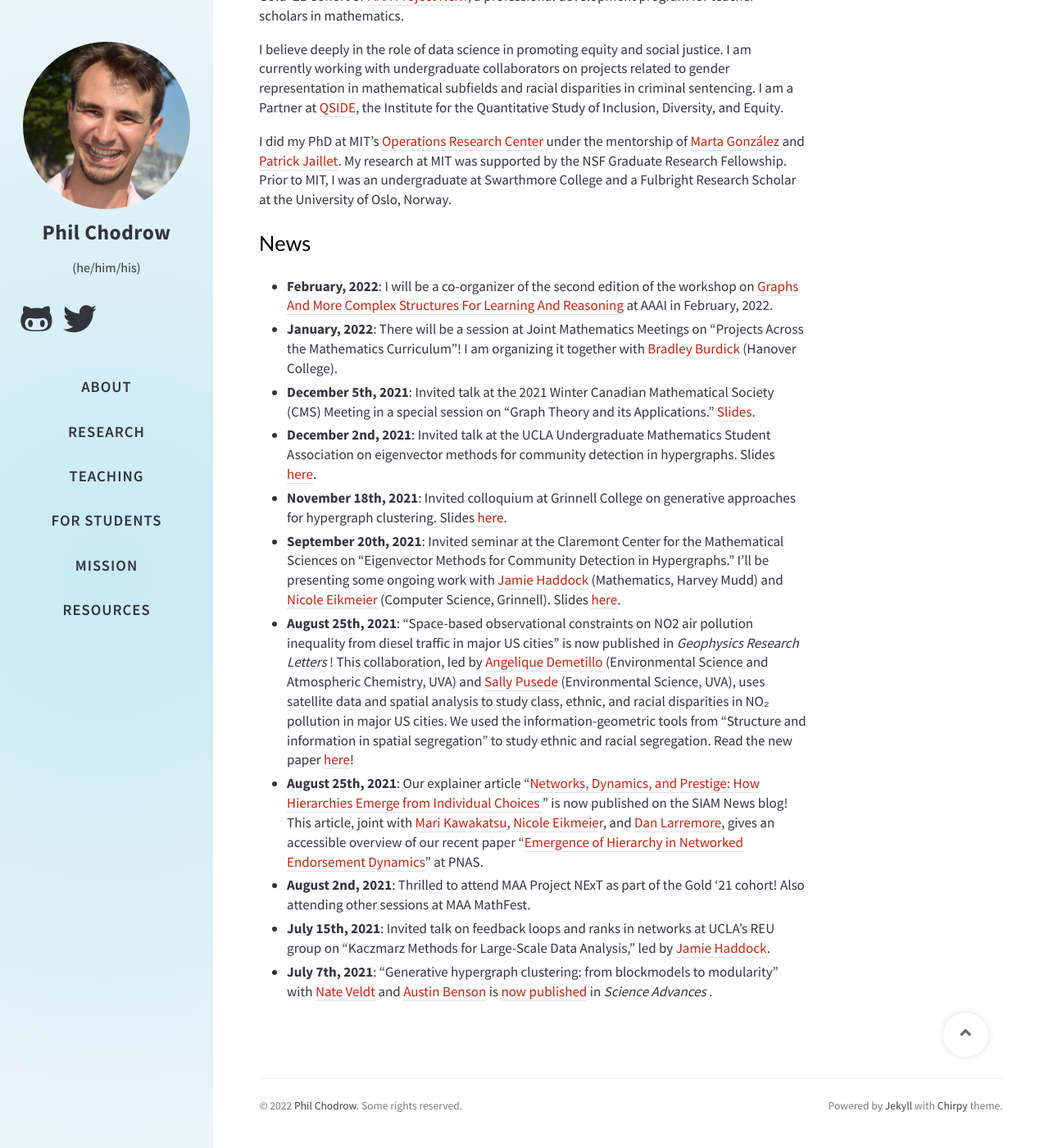
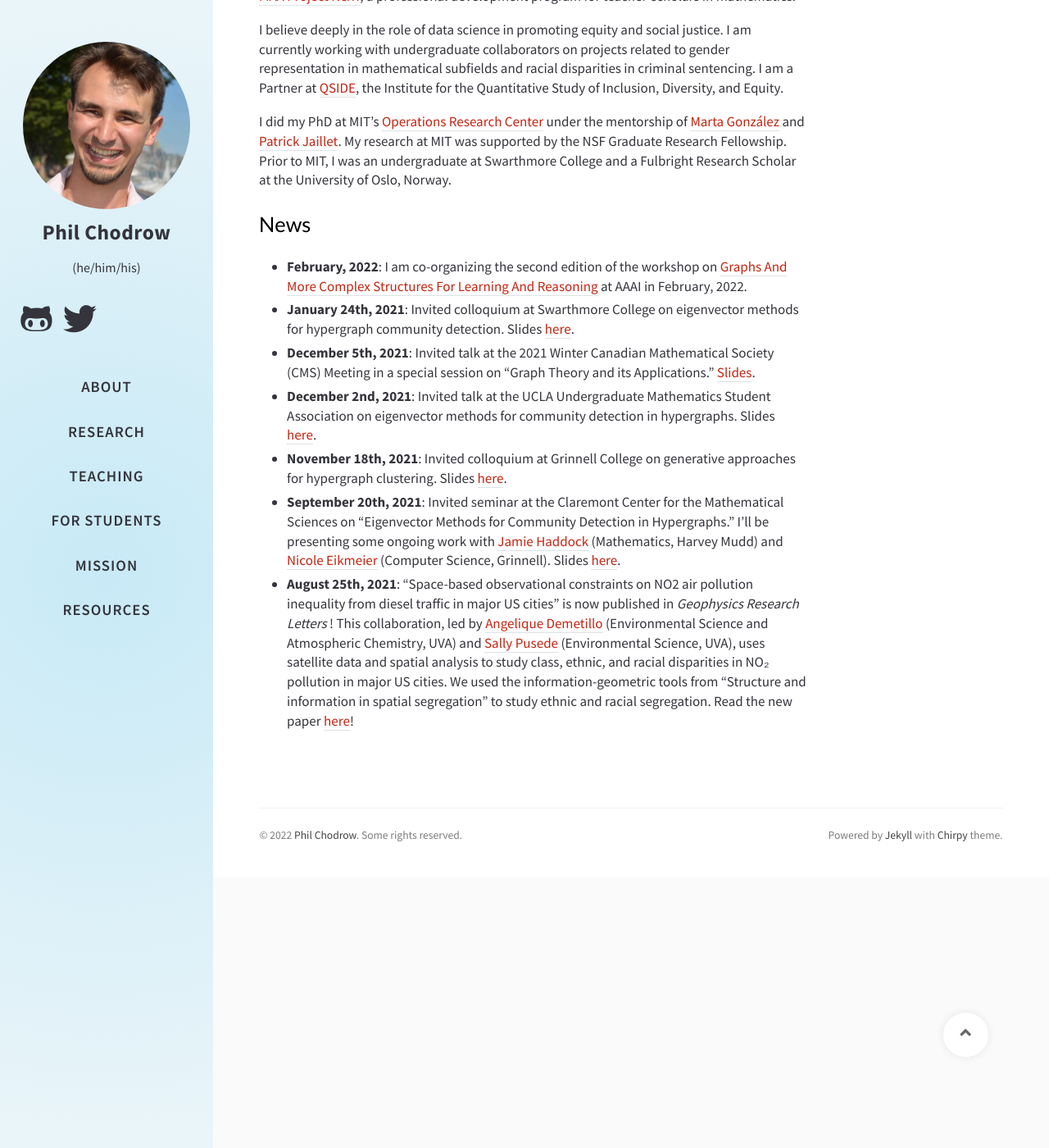
Before and after one commit to PhilChodrow/UCLA-website, a Jekyll site: the page built from index.md, in a window 1280 px wide and 1400 px high, scrolled down 407 px. Shown: the whole window at 82% size. Built offline with Jekyll 4.4.1, drawn with Linux system fonts in a browser that asks for light colours; nearby versions of some CDN libraries; comment, search, counter and statistics services are not loaded; a style sheet for code colours, icons or effects is not loaded; some of the changed text lies outside the part shown.

Commit message:
misc updates

```diff
--- a/index.md
+++ b/index.md
@@ -9,7 +9,7 @@ order: 2
 
 I am a Hedrick Visiting Assistant Adjunct Professor in the Department of Mathematics at UCLA, where I am mentored by Mason Porter. My interests include network science, nonlinear dynamics, applied probability, and machine learning. In [my research](/research), I build principled tools for studying the structure and dynamics of complex, networked systems. Recently, I've been thinking about spectral properties of hypergraphs, dominance hierarchies in biosocial systems, and nonlinear opinion dynamics on graphs.
 
-I am also a passionate educator, enthusiastic about evidence-based pedagogy, student-centered design, and inclusion in the classroom. I [teach subjects](/teaching) including data science, mathematical network science, applied probability, and computing.  I am a member of the Gold '21 Cohort of [MAA Project NeXT](https://www.maa.org/programs-and-communities/professional-development/project-next), a professional development program for teacher-scholars in mathematics.
+I am a passionate educator, enthusiastic about evidence-based pedagogy, student-centered design, and inclusion in the classroom. I [teach subjects](/teaching) including data science, mathematical network science, applied probability, and computing.  I am a member of the Gold '21 Cohort of [MAA Project NeXT](https://www.maa.org/programs-and-communities/professional-development/project-next), a professional development program for teacher-scholars in mathematics.
 
 I believe deeply in the role of data science in promoting equity and social justice.  I am currently working with undergraduate collaborators on projects related to gender representation in mathematical subfields and racial disparities in criminal sentencing. I am a Partner at [QSIDE](https://qsideinstitute.org/), the Institute for the Quantitative Study of Inclusion, Diversity, and Equity.
 
@@ -17,15 +17,11 @@ I did my PhD at MIT's [Operations Research Center](https://www.mit.edu/~orc/) un
 
 ## News
 
-- **February, 2022**: I will be a co-organizer of the second edition of the workshop on [Graphs And More Complex Structures For Learning And Reasoning](https://sites.google.com/view/gclr2021/speakers) at AAAI in February, 2022.
-- **January, 2022**: There will be a session at Joint Mathematics Meetings on "Projects Across the Mathematics Curriculum"! I am organizing it together with [Bradley Burdick](https://sites.google.com/view/bradleylewisburdick) (Hanover College).
+- **February, 2022**: I am co-organizing the second edition of the workshop on [Graphs And More Complex Structures For Learning And Reasoning](https://sites.google.com/view/gclr2021/speakers) at AAAI in February, 2022.
+<!-- - **January, 2022**: There will be a session at Joint Mathematics Meetings on "Projects Across the Mathematics Curriculum"! I am organizing it together with [Bradley Burdick](https://sites.google.com/view/bradleylewisburdick) (Hanover College).  -->
+- **January 24th, 2021**: Invited colloquium at Swarthmore College on eigenvector methods for hypergraph community detection. Slides [here](http://www.philchodrow.com/talks/swat-2021/#1).
 - **December 5th, 2021**: Invited talk at the 2021 Winter Canadian Mathematical Society (CMS) Meeting in a special session on "Graph Theory and its Applications." [Slides](http://www.philchodrow.com/talks/hypergraph-spectral/CMS).
 - **December 2nd, 2021**: Invited talk at the UCLA Undergraduate Mathematics Student Association on eigenvector methods for community detection in hypergraphs. Slides [here](http://www.philchodrow.com/talks/hypergraph-spectral/umsa#1).
 - **November 18th, 2021**: Invited colloquium at Grinnell College on generative approaches for hypergraph clustering. Slides [here](http://www.philchodrow.com/talks/grinnell-2021).
 - **September 20th, 2021**: Invited seminar at the Claremont Center for the Mathematical Sciences on "Eigenvector Methods for Community Detection in Hypergraphs." I'll be presenting some ongoing work with [Jamie Haddock](https://www.math.ucla.edu/~jhaddock/) (Mathematics, Harvey Mudd) and [Nicole Eikmeier](https://eikmeier.sites.grinnell.edu/) (Computer Science, Grinnell). Slides [here](http://www.philchodrow.com/talks/hypergraph-spectral/#1).
 - **August 25th, 2021**: "Space-based observational constraints on NO2 air pollution inequality from diesel traffic in major US cities" is now published in *Geophysics Research Letters*! This collaboration, led by [Angelique Demetillo](https://maryangelique.com) (Environmental Science and Atmospheric Chemistry, UVA) and [Sally Pusede](https://pusede.evsc.virginia.edu) (Environmental Science, UVA), uses satellite data and spatial analysis to study class, ethnic, and racial disparities in NO₂ pollution in major US cities. We used the information-geometric tools from "Structure and information in spatial segregation" to study ethnic and racial segregation. Read the new paper [here](https://agupubs.onlinelibrary.wiley.com/doi/10.1029/2021GL094333)!
-- **August 25th, 2021**: Our explainer article "[Networks, Dynamics, and Prestige: How Hierarchies Emerge from Individual Choices
-](https://sinews.siam.org/Details-Page/networks-dynamics-and-prestige-how-hierarchies-emerge-from-individual-choices)" is now published on the SIAM News blog! This article, joint with [Mari Kawakatsu](https://www.marikawakatsu.com/), [Nicole Eikmeier](https://eikmeier.sites.grinnell.edu/), and [Dan Larremore](https://larremorelab.github.io/), gives an accessible overview of our recent paper "[Emergence of Hierarchy in Networked Endorsement Dynamics](https://www.pnas.org/content/118/16/e2015188118.short)" at PNAS.
-- **August 2nd, 2021**: Thrilled to attend MAA Project NExT as part of the Gold '21 cohort! Also attending other sessions at MAA MathFest.
-- **July 15th, 2021**: Invited talk on feedback loops and ranks in networks at UCLA's REU group on "Kaczmarz Methods for Large-Scale Data Analysis," led by [Jamie Haddock](https://www.math.ucla.edu/~jhaddock/).
-- **July 7th, 2021**: "Generative hypergraph clustering: from blockmodels to modularity" with [Nate Veldt](https://people.cam.cornell.edu/lnv22/) and [Austin Benson](https://www.cs.cornell.edu/~arb/) is [now published](https://advances.sciencemag.org/content/7/28/eabh1303) in *Science Advances*.
```
Also changed, not shown: _tabs/for-students.md (+1 -1 lines), _tabs/mission.md (+2 -2 lines), _tabs/teaching.md (+2 -4 lines), feedback.md (+18 -1 lines).
